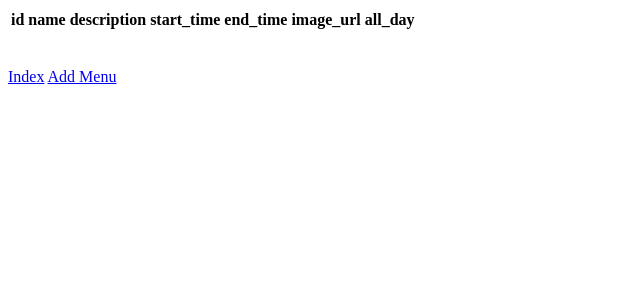
After one commit to Group-52/DineMate-2.0, a PHP site: the page made by app/views/menus.view.php in a window 1280 px wide. The commit adds this page. Shown: the top 300 px of the page, without its empty margins (0-640 px from the left). Run offline with PHP 8.4, Linux system fonts and the light colour scheme; the template is opened without the code that fills it, so the values that code supplies are empty; some libraries are stand-ins or nearby versions.

Commit message:
added view menu feature and some links

```diff
--- a/app/models/Menu.php
+++ b/app/models/Menu.php
@@ -31,6 +31,7 @@ class Menu extends Model
         return false;
     }
 
+    // return all menus with ids as keys
     public function getMenus(): bool|array
     {
         $l= $this->findAll();
--- a/app/views/home.view.php
+++ b/app/views/home.view.php
@@ -52,6 +52,8 @@
 <h1> HOME PAGE</h1>
 <h2>
     <a href="<?= ROOT ?>/dishes">View Dishes</a>
+    <a href="<?= ROOT ?>/menus">View Menus</a>
+    <a href="<?= ROOT ?>/admin/auth/login">Login Employee</a>
 </h2>
 
 
--- /dev/null
+++ b/app/views/menus.view.php
@@ -0,0 +1,55 @@
+<!DOCTYPE html>
+<html lang="en">
+
+<head>
+    <meta charset="utf-8">
+    <meta http-equiv="X-UA-Compatible" content="IE=edge">
+    <title>
+
+    </title>
+    <style>
+        img {
+            width: 200px;
+            height: 200px;
+        }
+    </style>
+</head>
+
+<body>
+
+<table>
+    <tr>
+        <th> id</th>
+        <th> name</th>
+        <th> description</th>
+        <th> start_time</th>
+        <th> end_time</th>
+        <th> image_url</th>
+        <th> all_day</th>
+    </tr>
+
+    <?php
+
+    if (isset($menulist)) {
+        foreach ($menulist as $menu) {
+            echo "<tr>";
+            echo "<td>" . $menu->menu_id . "</td>";
+            echo "<td>" . $menu->name . "</td>";
+            echo "<td>" . $menu->description . "</td>";
+            echo "<td>" . $menu->start_time . "</td>";
+            echo "<td>" . $menu->end_time . "</td>";
+            echo "<td>" . $menu->image_url . "</td>";
+            echo "<td>" . $menu->all_day . "</td>";
+            echo "</tr>";
+        }
+    }
+    ?>
+</table>
+<br>
+<br>
+
+<a href="<?php echo ROOT; ?>">Index</a>
+<a href="<?php echo ROOT; ?>/menus/addMenu">Add Menu</a>
+</body>
+
+</html>
```
Also changed, not shown: app/controllers/Menus.php (+35 -37 lines).
